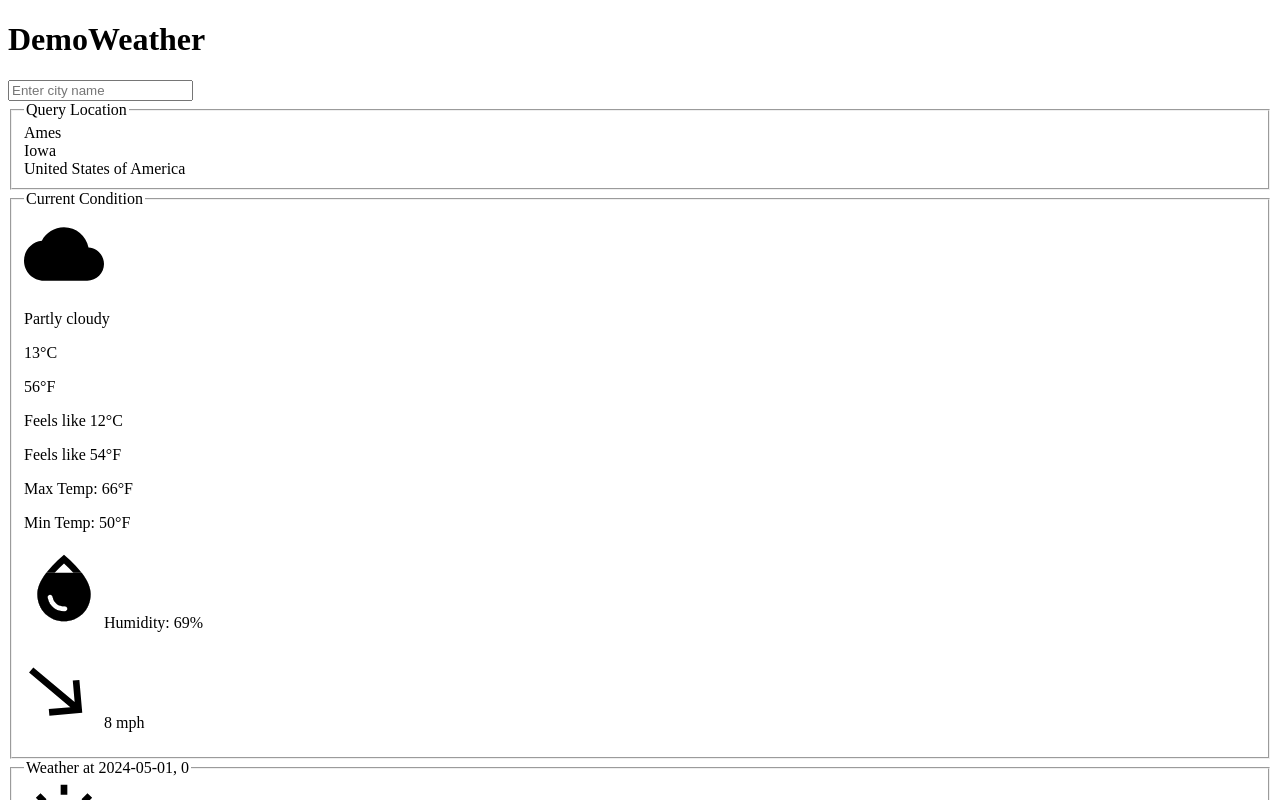
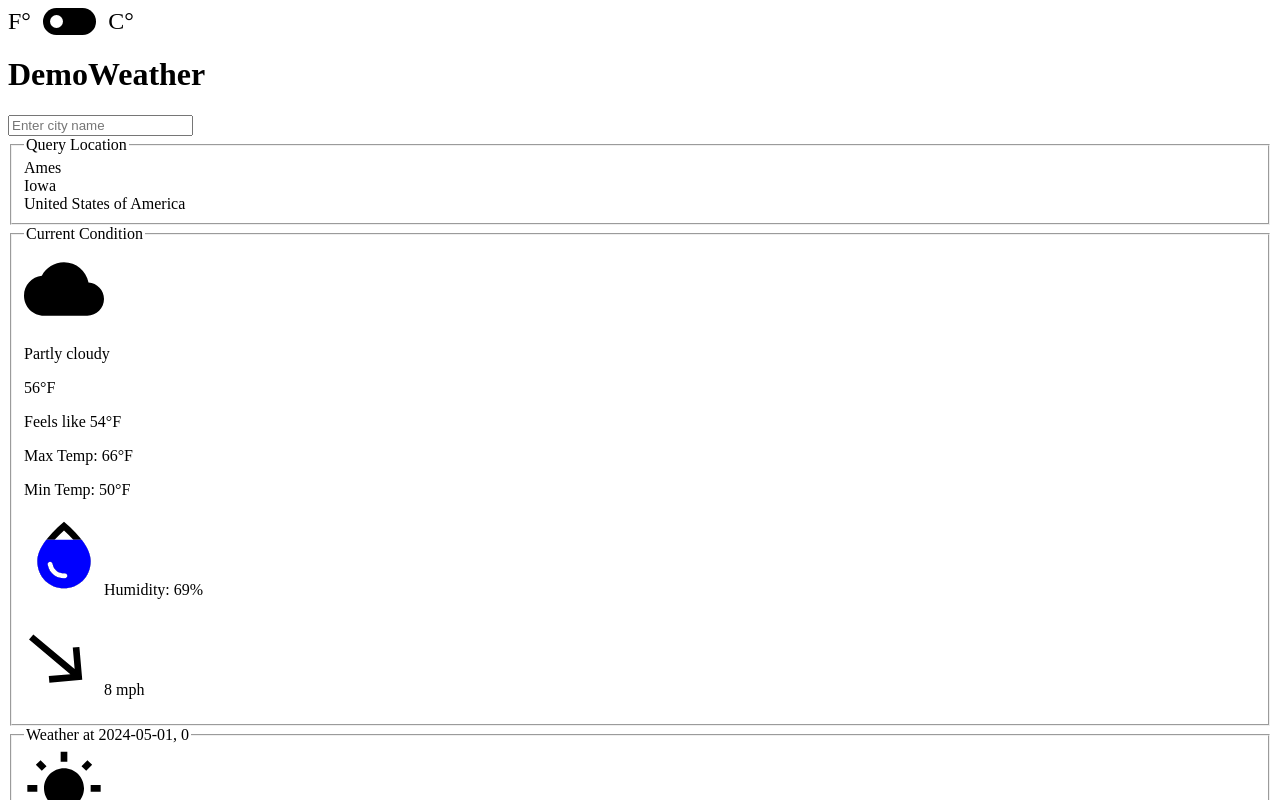
Before and after one commit to drB-dotjpg/DemoWeather, a React (Vite) app: page / in a window 1280 px wide. Shown: the top 800 px of the page. Built offline with nearby package versions, Linux system fonts and the light colour scheme; the HTML template or start-up script is replaced by a standard one.

Commit message:
unit selector

```diff
--- a/src/App.tsx
+++ b/src/App.tsx
@@ -7,10 +7,13 @@ import { useState } from 'react'
 import CurrentCondition from './components/CurrentCondition'
 import HourlyCondition from './components/HourlyCondition'
 import tempdata from '../tempdata.json';
+import UnitToggle from './components/UnitToggle'
+import { UnitContext } from './context/UnitContext'
 
 export default function App() {
     const [weather, setWeather] = useState<Weather>(tempdata as Weather);
     const [isSearching, setIsSearching] = useState<boolean>(false);
+    const [unit, setUnit] = useState<string>('f');
 
     const handleNewQuery = (query: string) => {
         setIsSearching(true);
@@ -23,8 +26,17 @@ export default function App() {
             });
     }
 
+    const changeUnitToggle = () => {
+        setUnit(unit === 'f' ? 'c' : 'f');
+    }
+
     return (
         <>
+            <UnitContext.Provider value={unit}>
+                <UnitToggle
+                    onToggle={changeUnitToggle}
+                    unit={unit}
+                />
                 <Header />
                 <Search
                     changeWeather={handleNewQuery}
@@ -47,6 +59,7 @@ export default function App() {
                         ))
                     ))
                 }
+            </UnitContext.Provider>
         </>
     )
 }
--- a/src/components/CurrentCondition.tsx
+++ b/src/components/CurrentCondition.tsx
@@ -1,6 +1,7 @@
 import { Weather } from "../types/Weather.type";
 import { WeatherCurrentCondition } from "../types/WeatherCurrentCondition.type";
 import { HumidityIndicator } from "./HumidityIndicator";
+import Temperature from "./Temperature";
 import WeatherIcon from "./WeatherIcon";
 import { WindIndicator } from "./WindIndicator";
 
@@ -25,12 +26,24 @@ export default function CurrentCondition({condition, dayStats}: CurrentCondition
                 weatherDesc={condition.weatherDesc[0].value}
             />
             <div>{condition.weatherDesc[0].value}</div>
-            <div>{condition.temp_C}°C</div>
-            <div>{condition.temp_F}°F</div>
-            <div>Feels like {condition.FeelsLikeC}°C</div>
-            <div>Feels like {condition.FeelsLikeF}°F</div>
-            <div>Max Temp: {dayStats.maxtempF}°F</div>
-            <div>Min Temp: {dayStats.mintempF}°F</div>
+            <Temperature
+                tempC={parseInt(condition.temp_C)}
+                tempF={parseInt(condition.temp_F)}
+            />
+            <div>Feels like <Temperature
+                    tempC={parseInt(condition.FeelsLikeC)}
+                    tempF={parseInt(condition.FeelsLikeF)}
+                />
+            </div>
+            <div>Max Temp: <Temperature
+                tempC={parseInt(dayStats.maxtempC)}
+                tempF={parseInt(dayStats.maxtempF)}
+            /></div>
+            <div>Min Temp: <Temperature
+                    tempC={parseInt(dayStats.mintempC)}
+                    tempF={parseInt(dayStats.mintempF)}
+                />
+            </div>
             <HumidityIndicator
                 humidity={parseInt(condition.humidity)}
             />
--- a/src/components/HourlyCondition.tsx
+++ b/src/components/HourlyCondition.tsx
@@ -1,5 +1,6 @@
 import { HourlyWeather } from "../types/HourlyWeather.type";
 import { HumidityIndicator } from "./HumidityIndicator";
+import Temperature from "./Temperature";
 import WeatherIcon from "./WeatherIcon";
 import { WindIndicator } from "./WindIndicator";
 
@@ -24,8 +25,10 @@ export default function HourlyCondition({hourlyWeather, date}: HourlyConditionPr
                 weatherDesc={hourlyWeather.weatherDesc[0].value}
             />
             <div>{hourlyWeather.weatherDesc[0].value}</div>
-            <div>{hourlyWeather.tempF}°F</div>
-            <div>{hourlyWeather.tempC}°C</div>
+            <Temperature
+                tempC={parseInt(hourlyWeather.tempC)}
+                tempF={parseInt(hourlyWeather.tempF)}
+            />
             <HumidityIndicator
                 humidity={parseInt(hourlyWeather.humidity)}
             />
--- /dev/null
+++ b/src/components/Temperature.tsx
@@ -0,0 +1,17 @@
+import React from "react";
+import { UnitContext } from "../context/UnitContext";
+
+interface TemperatureProps {
+    tempC: number;
+    tempF: number;
+}
+
+export default function Temperature({tempC, tempF}: TemperatureProps) {
+    const unit = React.useContext(UnitContext);
+
+    return (
+        <span>
+            {unit === "f" ? tempF : tempC}°{unit.toUpperCase()}
+        </span>
+    )
+}
--- /dev/null
+++ b/src/components/UnitToggle.tsx
@@ -0,0 +1,29 @@
+import React from "react";
+import "../styles/UnitToggle.css";
+import { UnitContext } from "../context/UnitContext";
+
+interface UnitToggleProps {
+    onToggle: () => void;
+    unit: string;
+}
+
+export default function UnitToggle({onToggle}: UnitToggleProps) {
+
+    const unit = React.useContext(UnitContext);
+
+    return (
+        <div className='unit-toggle'>
+            <div>F°</div>
+            <button
+                onClick={onToggle}
+            >
+                <div className="inner-circle"
+                    style={{
+                        marginLeft: unit === 'f' ? '0px' : 'auto'
+                    }}
+                ></div>
+            </button>
+            <div>C°</div>
+        </div>
+    )
+}
--- a/src/components/WeatherIcon.tsx
+++ b/src/components/WeatherIcon.tsx
@@ -33,7 +33,7 @@ const iconLookup = {
     "overcast": () => <CloudIcon fontSize='inherit' />,
     "clear": () => <WbSunnyIcon fontSize='inherit' />,
     "sunny": () => <WbSunnyIcon fontSize='inherit' />,
-    "thundery": () => <ThunderstormIcon fontSize='inherit' />,
+    "thunder": () => <ThunderstormIcon fontSize='inherit' />,
     "storm": () => <ThunderstormIcon fontSize='inherit' />,
     "snow": () => <SnowIcon fontSize='inherit' />,
     "rain": () => <WaterDropIcon fontSize='inherit' />,
--- /dev/null
+++ b/src/context/UnitContext.tsx
@@ -0,0 +1,3 @@
+import React from "react";
+
+export const UnitContext = React.createContext('f');
--- a/src/styles/HumidityIndicator.css
+++ b/src/styles/HumidityIndicator.css
@@ -15,6 +15,7 @@
 
 .humidity-indicator > .icon-wrapper > .primary {
     position: absolute;
+    color: blue
 }
 
 .humidity-indicator > .icon-wrapper > .primary.white {
--- /dev/null
+++ b/src/styles/UnitToggle.css
@@ -0,0 +1,25 @@
+.unit-toggle {
+    display: flex;
+    align-items: center;
+    font-size: 1.5rem;
+    gap: .5em;
+}
+
+.unit-toggle > button {
+    background-color: black;
+    border: none;
+    cursor: pointer;
+    padding: 0 0.5em;
+    width: 4em;
+    height: 2em;
+    border-radius: 1em;
+    display: flex;
+    align-items: center;
+}
+
+.unit-toggle > button > .inner-circle {
+    background-color: white;
+    width: 1em;
+    height: 1em;
+    border-radius: 100%;
+}
```
Lines whose indentation alone changed are shown as unchanged.
